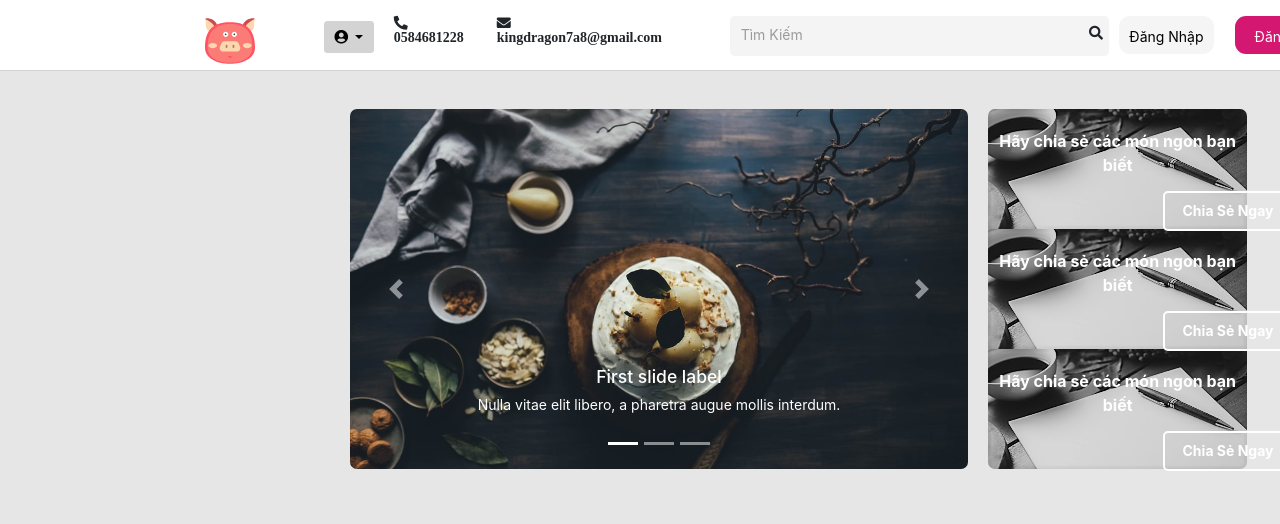
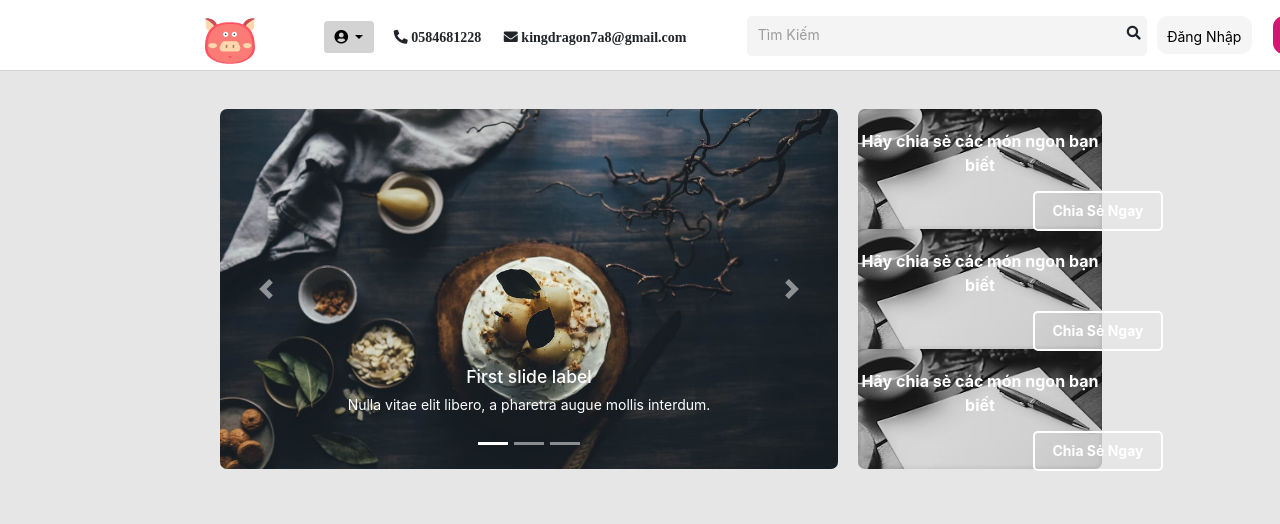
Before and after one commit to truongan2000pro/foodiez, a plain HTML site: page main.html in a window 1280 px wide. Drawn offline with nearby package versions, Linux system fonts and the light colour scheme.

Commit message:
Update main.css

```diff
--- a/main.css
+++ b/main.css
@@ -112,7 +112,7 @@
   display: flex;
   /* justify-content: space-around; */
   /* text-align: center; */
-  margin-left: 360px;
+  margin-left: 0px;
 }
 .sg-bar-list > * {
   padding: 0px 22px;
@@ -139,9 +139,9 @@
 }
 .right-banner {
   padding-top: 40px;
-  margin: 0px 360px 0px 0px;
+  margin: 0px 130px 0px 0px;
   padding-left: 20px;
-  width: 100%;
+  width: 80%;
 }
 /* register */
 .register-container {
@@ -266,7 +266,7 @@ li {
 
   /* display: flex; */
   /* justify-content: flex-end; */
-  margin: 0px 0px 0px 350px;
+  margin: 0px 0px 0px 220px;
 }
 .carousel-inner {
   border-radius: 7px;
@@ -286,7 +286,7 @@ i:hover {
 /* food suggestion */
 
 .food-suggestion {
-  width: 85%;
+  width: 80%;
   height: 120px;
 }
 .top {
@@ -337,3 +337,9 @@ i:hover {
   padding-left: 20px;
   line-height: 3;
 }
+.mail > * {
+  width: 182.9px;
+}
+.phone > * {
+  width: 90px;
+}
```
